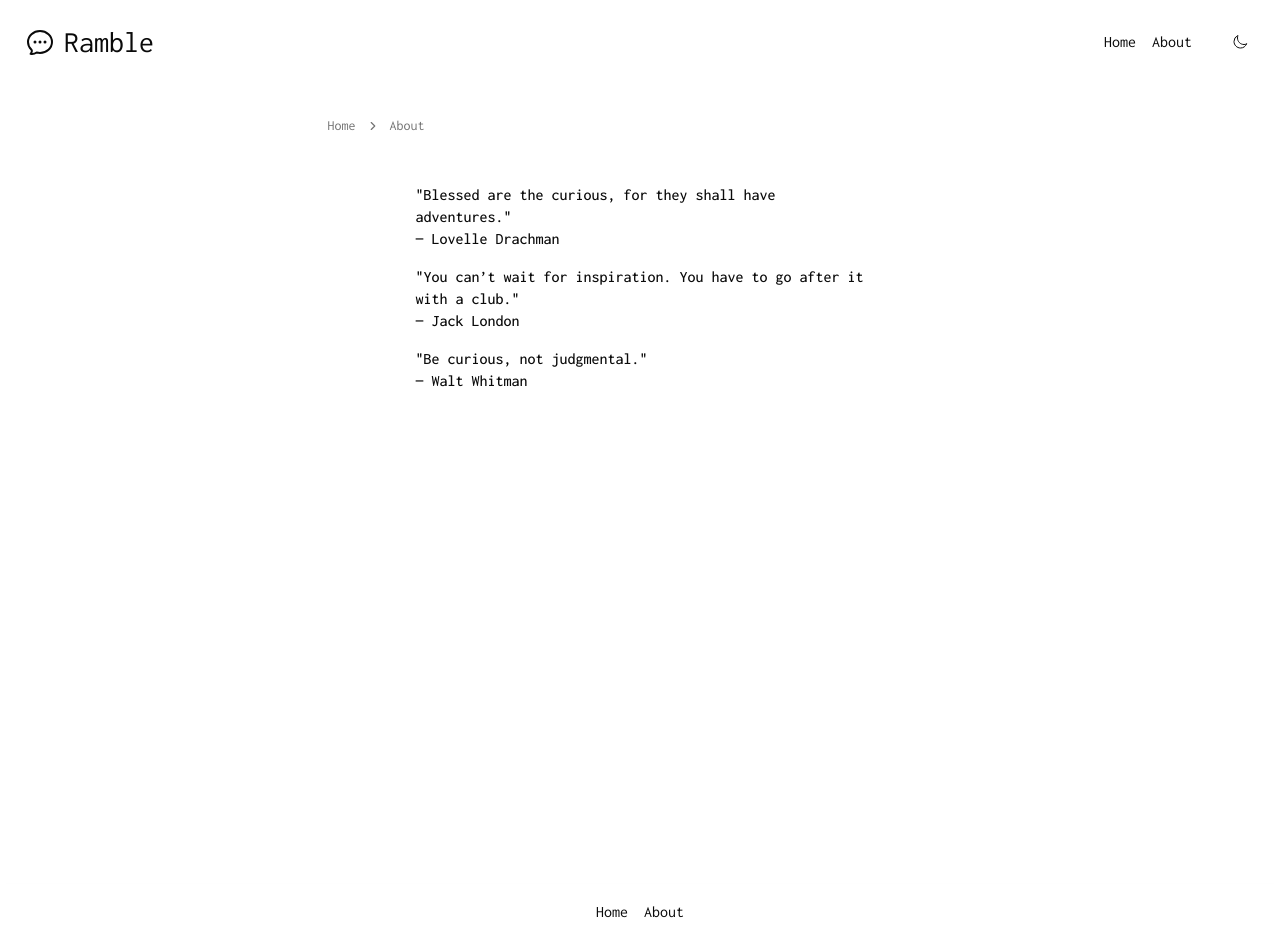
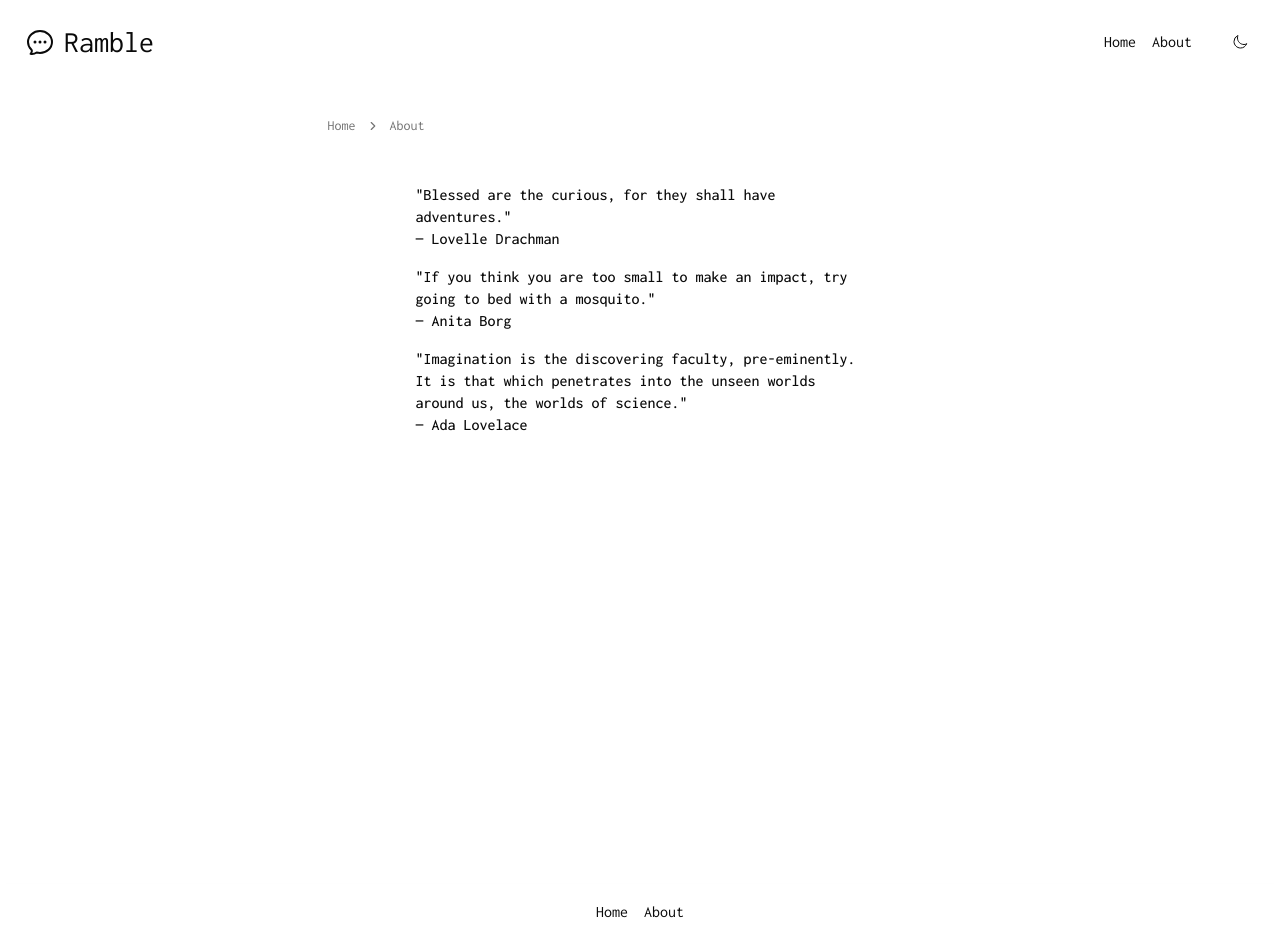
Before and after one commit to 1newil/ramble_blog, a Next.js app in the folder ui/: page /about in a window 1280 px wide. Built offline with nearby package versions, Linux system fonts and the light colour scheme.

Commit message:
Fix UI styling and update TODO list

```diff
--- a/ui/src/app/about/page.tsx
+++ b/ui/src/app/about/page.tsx
@@ -22,12 +22,11 @@ import {
 const text = `> "Blessed are the curious, for they shall have adventures."
 > — Lovelle Drachman
 
-> "You can’t wait for inspiration. You have to go after it with a club."
-> — Jack London
+> "If you think you are too small to make an impact, try going to bed with a mosquito."
+> — Anita Borg
 
-> "Be curious, not judgmental."
-> — Walt Whitman
-
+> - "Imagination is the discovering faculty, pre-eminently. It is that which penetrates into the unseen worlds around us, the worlds of science."
+> — Ada Lovelace
 `;
 
 export default function Page() {
--- a/ui/src/app/components/postsContainer.tsx
+++ b/ui/src/app/components/postsContainer.tsx
@@ -61,7 +61,7 @@ export default function PostsContainer({ initialPosts }: PostsContainerProps) {
     <div className="container mx-auto md:px-8 min-w-[280px] max-w-[625px]">
       {/* Header */}
       <div className="flex flex-col md:flex-row md:justify-between md:items-center mt-6 md:mt-8 mb-6 space-y-4 md:space-y-0">
-        <TypographyH1>Latest Posts</TypographyH1>
+        <h1 className="text-xl">Latest Posts</h1>
         <div className="flex flex-col sm:flex-row space-y-2 sm:space-y-0 sm:space-x-3">
           {process.env.NEXT_PUBLIC_MODE === "ADMIN" && (
             <Button
--- a/ui/src/components/ui/typography.tsx
+++ b/ui/src/components/ui/typography.tsx
@@ -1,5 +1,5 @@
 export function TypographyH1({ children }: { children: React.ReactNode }) {
-  return <h1 className="scroll-m-20 md:text-2xl lg:text-3xl">{children}</h1>;
+  return <h1 className="scroll-m-20 md:text-3xl lg:text-3xl">{children}</h1>;
 }
 
 export function TypographyP({ children }: { children: React.ReactNode }) {
```
Also changed, not shown: ui/TODO.txt.
